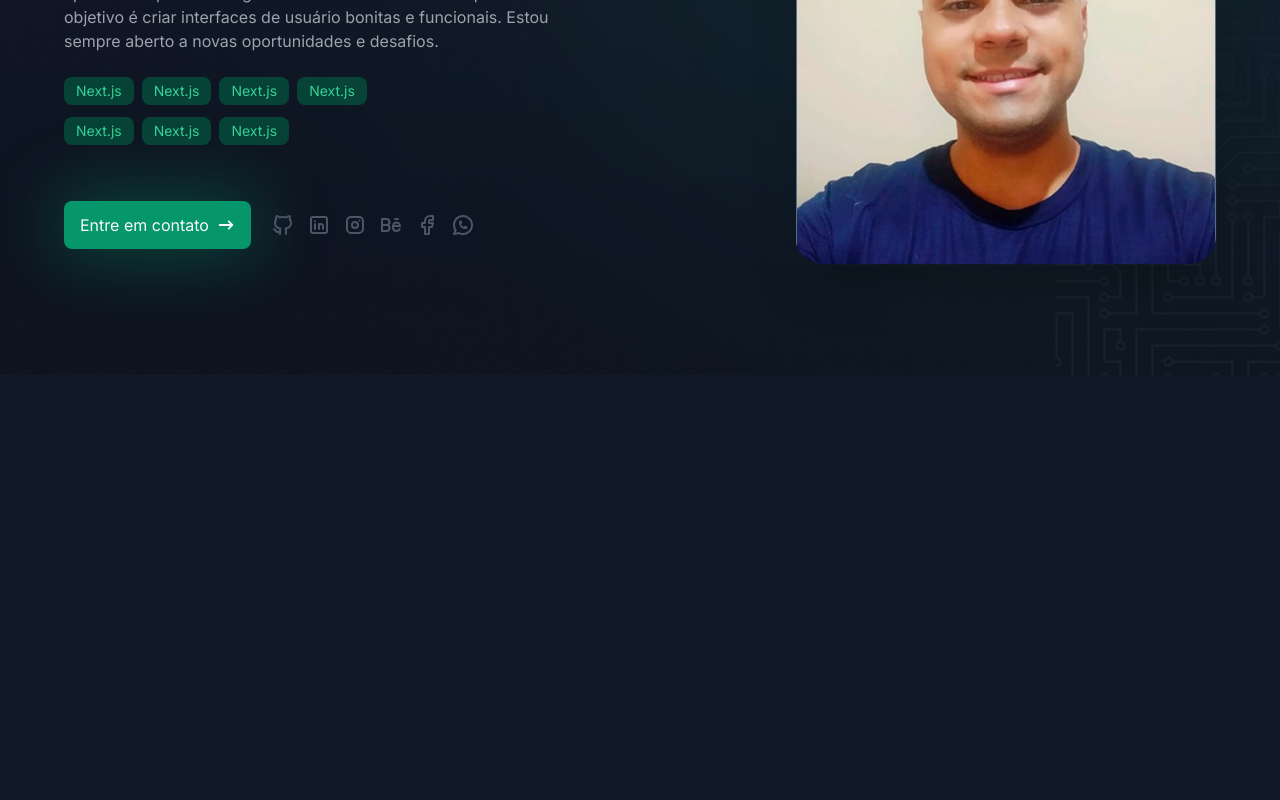
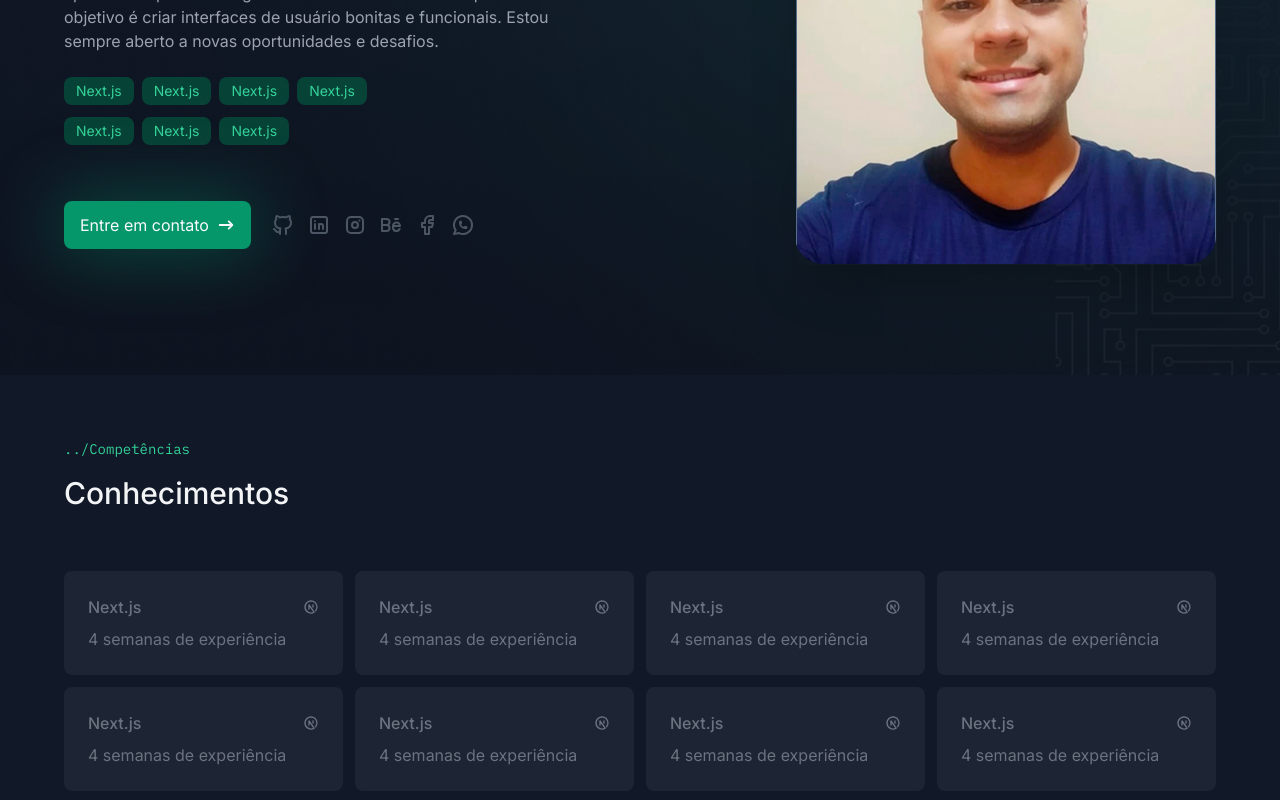
Before and after one commit to gbmartinz-dev/portfolio-gbmartinz, a Next.js app: page / in a window 1280 px wide. Shown: the part 380-1180 px from the top of the page. Before the commit the page ends 800 px from the top, so only its background shows below. Built offline with nearby package versions, Linux system fonts and the light colour scheme.

Commit message:
Estruturando a seção de conhecimentos

```diff
--- /dev/null
+++ b/app/components/pages/home/know-techs/index.tsx
@@ -0,0 +1,21 @@
+import { SectionTitle } from "@/app/components/section-title"
+import { KnownTech } from "./known-tech"
+import { TbBrandNextjs } from "react-icons/tb"
+
+export const KnownTechs = () => {
+    return (
+        <section className="container py-16">
+            <SectionTitle subtitle="Competências" title="Conhecimentos" />
+
+            <div className="grid grid-cols-[repeat(auto-fit,minmax(264px,1fr))] gap-3 mt-[60px]">
+                {Array.from({ length: 8 }).map((_, index ) => (
+                    <KnownTech key={index} tech={{
+                        icon: <TbBrandNextjs />,
+                        name: 'Next.js',
+                        startDate: '2024-08-01'
+                    }} />
+                ))}
+            </div>
+        </section>
+    )
+}
--- /dev/null
+++ b/app/components/pages/home/know-techs/known-tech.tsx
@@ -0,0 +1,26 @@
+import { getRelativeTimeString } from "@/app/components/utils/get-relative-time"
+import { ReactNode } from "react"
+
+type KnownTechProps = {
+    tech: {
+        icon: ReactNode
+        name: string
+        startDate: string
+    }
+}
+
+export const KnownTech = ({ tech }: KnownTechProps) => {
+    const relativeTime = getRelativeTimeString(
+        new Date(tech.startDate), 'pt-BR',
+    ).replace('há ', '')
+    return (
+        <div className="p-6 rounded-lg bg-gray-600/20 text-gray-500 flex flex-col gap-2 hover:text-emerald-500 hover:bg-gray-600/30 transition-all">
+            <div className="flex items-center justify-between">
+                <p className="font-medium">{tech.name}</p>
+                {tech.icon}
+            </div>
+
+            <span>{relativeTime} de experiência</span>
+        </div>
+    )
+}
--- /dev/null
+++ b/app/components/section-title/index.tsx
@@ -0,0 +1,20 @@
+import { cn } from "@/app/lib/utils";
+
+type SectionTitleProps = {
+    title: string;
+    subtitle: string;
+    className?: string
+}
+
+export const SectionTitle = ({
+    title,
+    subtitle,
+    className
+}: SectionTitleProps) => {
+    return (
+        <div className={cn('flex flex-col gap-4', className)}>
+            <span className="font-mono text-sm text-emerald-400">{`../${subtitle}`}</span>
+            <h3 className="text-3xl font-medium">{title}</h3>
+        </div>
+    )
+}
--- /dev/null
+++ b/app/components/utils/get-relative-time.ts
@@ -0,0 +1,50 @@
+/**
+ * Convert a date to a relative time string, such as
+ * "a minute ago", "in 2 hours", "yesterday", "3 months ago", etc.
+ * using Intl.RelativeTimeFormat
+ */
+export function getRelativeTimeString(
+    date: Date | number,
+    lang = navigator.language,
+  ): string {
+    // Allow dates or times to be passed
+    const timeMs = typeof date === 'number' ? date : date.getTime()
+
+    // Get the amount of seconds between the given date and now
+    const deltaSeconds = Math.round((timeMs - Date.now()) / 1000)
+
+    // Array reprsenting one minute, hour, day, week, month, etc in seconds
+    const cutoffs = [
+      60,
+      3600,
+      86400,
+      86400 * 7,
+      86400 * 30,
+      86400 * 365,
+      Infinity,
+    ]
+
+    // Array equivalent to the above but in the string representation of the units
+    const units: Intl.RelativeTimeFormatUnit[] = [
+      'second',
+      'minute',
+      'hour',
+      'day',
+      'week',
+      'month',
+      'year',
+    ]
+
+    // Grab the ideal cutoff unit
+    const unitIndex = cutoffs.findIndex(
+      (cutoff) => cutoff > Math.abs(deltaSeconds),
+    )
+
+    // Get the divisor to divide from the seconds. E.g. if our unit is "day" our divisor
+    // is one day in seconds, so we can divide our seconds by this to get the # of days
+    const divisor = unitIndex ? cutoffs[unitIndex - 1] : 1
+
+    // Intl.RelativeTimeFormat do its magic
+    const rtf = new Intl.RelativeTimeFormat(lang, { numeric: 'auto' })
+    return rtf.format(Math.floor(deltaSeconds / divisor), units[unitIndex])
+  }
--- a/app/page.tsx
+++ b/app/page.tsx
@@ -1,9 +1,11 @@
 import { HeroSection } from "./components/pages/home/hero-section";
+import { KnownTechs } from "./components/pages/home/know-techs";
 
 export default async function Home() {
   return (
     <>
       <HeroSection />
+      <KnownTechs />
     </>
   )
 }
```
